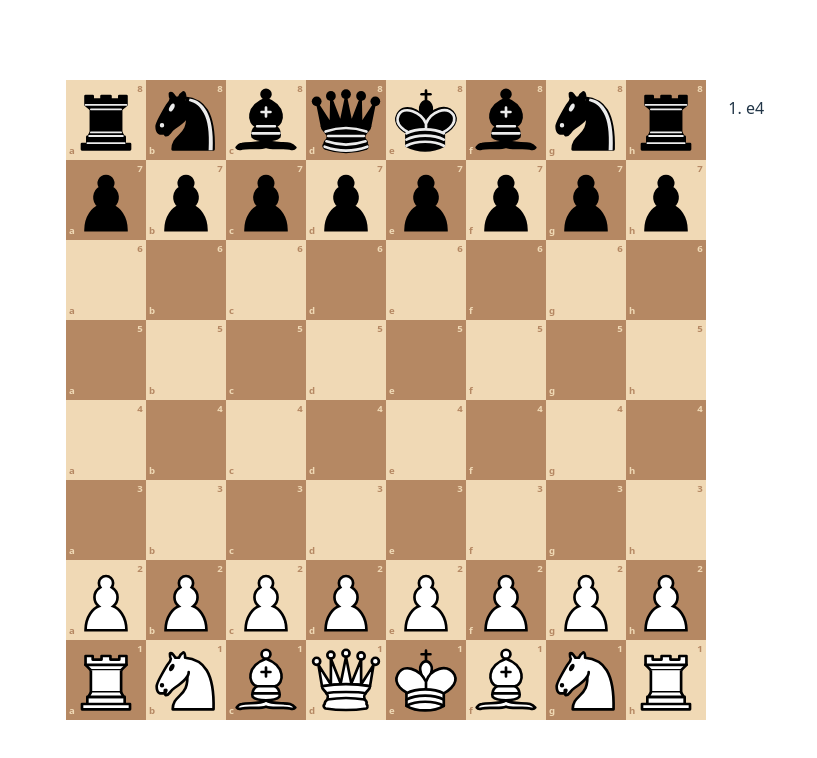
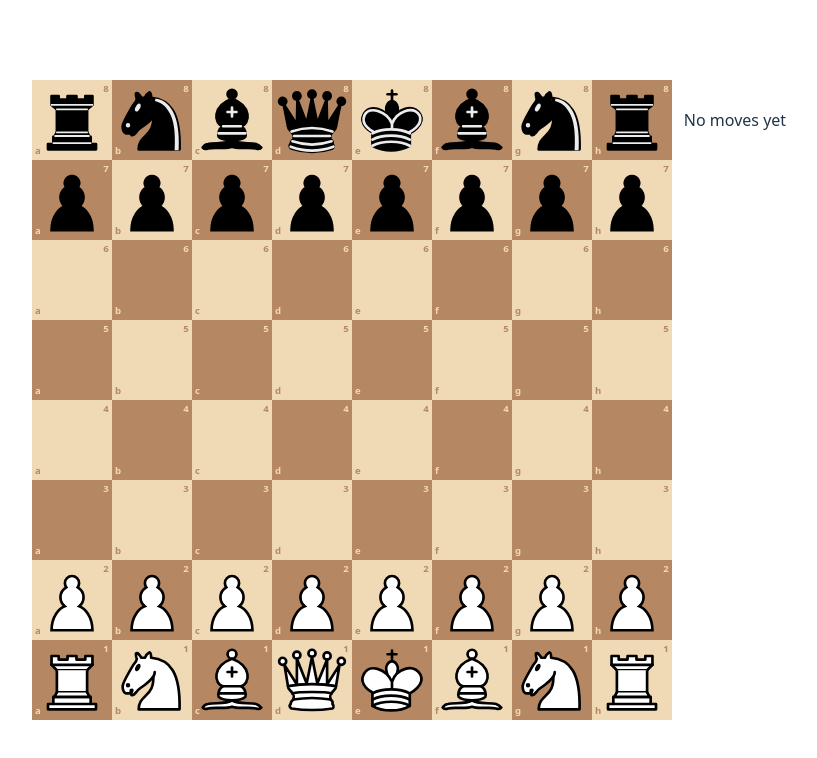
Before and after one commit to akhialomgir/chess, a React (Vite) app: page / in a window 1280 px wide. Shown: the top 758 px of the page, without its empty margins (225-1042 px from the left). Built offline with nearby package versions, Linux system fonts and the light colour scheme.

Commit message:
feat: move history

```diff
--- a/src/App.tsx
+++ b/src/App.tsx
@@ -1,18 +1,11 @@
 import './App.css'
-import Chessboard from './components/Chessboard.tsx'
+import GameBox from './components/GameBox.tsx'
 
 export default function App() {
 
   return (
     <>
-      <div className='game-box'>
-        <Chessboard />
-        <div className='chess-move'>
-          <ol>
-            <li>e4</li>
-          </ol>
-        </div>
-      </div>
+      <GameBox />
     </>
   )
 }
--- a/src/components/Chessboard.tsx
+++ b/src/components/Chessboard.tsx
@@ -1,24 +1,11 @@
 import './Chessboard.css';
-import { useState } from 'react';
+import type { DragEvent } from 'react';
+import type { Piece, Board } from '../types/chess';
+import { pieceSprite } from '../utils/pieceAssets';
 
-type Piece = 'P' | 'N' | 'B' | 'R' | 'Q' | 'K' |
-  'p' | 'n' | 'b' | 'r' | 'q' | 'k' |
-  null;
-
-const assetBase = import.meta.env.BASE_URL; // dev: '/', pages: '/chess/'
-const pieceSprite: Record<Exclude<Piece, null>, string> = {
-  P: `${assetBase}piece/wP.svg`,
-  N: `${assetBase}piece/wN.svg`,
-  B: `${assetBase}piece/wB.svg`,
-  R: `${assetBase}piece/wR.svg`,
-  Q: `${assetBase}piece/wQ.svg`,
-  K: `${assetBase}piece/wK.svg`,
-  p: `${assetBase}piece/bP.svg`,
-  n: `${assetBase}piece/bN.svg`,
-  b: `${assetBase}piece/bB.svg`,
-  r: `${assetBase}piece/bR.svg`,
-  q: `${assetBase}piece/bQ.svg`,
-  k: `${assetBase}piece/bK.svg`,
+type ChessboardProps = {
+  positions: Board;
+  onMove: (move: { from: [number, number]; to: [number, number]; isCapture: boolean }) => void;
 };
 
 function Square({ pos, value }: { pos: [number, number]; value: Piece }) {
@@ -42,40 +29,33 @@ function Square({ pos, value }: { pos: [number, number]; value: Piece }) {
   );
 }
 
-export default function Chessboard() {
-  const [Positions, setPositions] = useState<Piece[][]>([
-    ['r', 'n', 'b', 'q', 'k', 'b', 'n', 'r'],
-    ['p', 'p', 'p', 'p', 'p', 'p', 'p', 'p'],
-    [null, null, null, null, null, null, null, null],
-    [null, null, null, null, null, null, null, null],
-    [null, null, null, null, null, null, null, null],
-    [null, null, null, null, null, null, null, null],
-    ['P', 'P', 'P', 'P', 'P', 'P', 'P', 'P'],
-    ['R', 'N', 'B', 'Q', 'K', 'B', 'N', 'R'],
-  ]);
-
-  //const eatPiece = (fromPiece: Piece, _: Piece): [Piece, Piece] => [null, fromPiece];
-  const exchangePieces = (fromPiece: Piece, toPiece: Piece): [Piece, Piece] => [toPiece, fromPiece];
-
-  const handleDrop = (e: React.DragEvent, targetX: number, targetY: number) => {
+export default function Chessboard({ positions, onMove }: ChessboardProps) {
+  const handleDrop = (e: DragEvent, targetX: number, targetY: number) => {
     const fromStr = e.dataTransfer.getData('from');
     const [fromX, fromY] = fromStr.split(',').map(Number);
 
-    const newBoard = Positions.map(row => [...row]);
-    [newBoard[fromY][fromX], newBoard[targetY][targetX]] =
-      exchangePieces(newBoard[fromY][fromX], newBoard[targetY][targetX]);
-    setPositions(newBoard);
+    const fromPiece = positions[fromY][fromX];
+    const toPiece = positions[targetY][targetX];
+
+    if (!fromPiece) return; // nothing to move
+
+    onMove({
+      from: [fromX, fromY],
+      to: [targetX, targetY],
+      isCapture: Boolean(toPiece),
+    });
   };
 
   return (
     <div className='chessboard'>
       {
-        Positions.flat().map((piece, index) => {
+        positions.flat().map((piece, index) => {
           const x = index % 8;
           const y = Math.floor(index / 8);
 
           return (
             <div
+              key={index}
               onDragStart={(e) => {
                 e.dataTransfer.setData('from', `${x},${y}`);
                 e.dataTransfer.effectAllowed = 'move';
--- /dev/null
+++ b/src/components/GameBox.tsx
@@ -0,0 +1,123 @@
+import { useReducer } from 'react';
+
+import Chessboard from './Chessboard.tsx';
+import MoveList from './MoveList.tsx';
+import type { Board, MoveRecord } from '../types/chess';
+
+type GameState = {
+  history: Board[]; // stack
+  cursor: number;   // index
+  moveHistory: MoveRecord[];
+};
+
+type MoveAction =
+  | { type: 'exchange'; from: [number, number]; to: [number, number] }
+  | { type: 'capture'; from: [number, number]; to: [number, number] }
+  | { type: 'jumpTo'; cursor: number };
+
+type MoveInput = {
+  from: [number, number];
+  to: [number, number];
+  isCapture: boolean;
+};
+
+const initialBoard: Board = [
+  ['r', 'n', 'b', 'q', 'k', 'b', 'n', 'r'],
+  ['p', 'p', 'p', 'p', 'p', 'p', 'p', 'p'],
+  [null, null, null, null, null, null, null, null],
+  [null, null, null, null, null, null, null, null],
+  [null, null, null, null, null, null, null, null],
+  [null, null, null, null, null, null, null, null],
+  ['P', 'P', 'P', 'P', 'P', 'P', 'P', 'P'],
+  ['R', 'N', 'B', 'Q', 'K', 'B', 'N', 'R'],
+];
+
+function cloneBoard(board: Board): Board {
+  return board.map(row => [...row]);
+}
+
+type MoveActionWithPositions =
+  | { type: 'exchange'; from: [number, number]; to: [number, number] }
+  | { type: 'capture'; from: [number, number]; to: [number, number] };
+
+function applyMove(board: Board, action: MoveActionWithPositions): Board {
+  const next = cloneBoard(board);
+  const [fromX, fromY] = action.from;
+  const [toX, toY] = action.to;
+  const movingPiece = board[fromY][fromX];
+
+  if (!movingPiece) {
+    return next;
+  }
+
+  switch (action.type) {
+    case 'exchange': {
+      [next[fromY][fromX], next[toY][toX]] = [board[toY][toX], movingPiece];
+      break;
+    }
+    case 'capture': {
+      next[toY][toX] = movingPiece;
+      next[fromY][fromX] = null;
+      break;
+    }
+  }
+
+  return next;
+}
+
+function gameReducer(state: GameState, action: MoveAction): GameState {
+  if (action.type === 'jumpTo') {
+    return {
+      ...state,
+      cursor: action.cursor,
+    };
+  }
+
+  // Prevent moving to the same square
+  const [fromX, fromY] = action.from;
+  const [toX, toY] = action.to;
+  if (fromX === toX && fromY === toY) {
+    return state;
+  }
+
+  const currentBoard = state.history[state.cursor];
+  const updatedBoard = applyMove(currentBoard, action);
+  const movingPiece = currentBoard[fromY][fromX];
+
+  const trimmedHistory = state.history.slice(0, state.cursor + 1);
+  const trimmedMoves = state.moveHistory.slice(0, state.cursor);
+
+  return {
+    history: [...trimmedHistory, updatedBoard],
+    cursor: trimmedHistory.length,
+    moveHistory: [...trimmedMoves, { piece: movingPiece, from: action.from, to: action.to }],
+  };
+}
+
+export default function GameBox() {
+  const [{ history, cursor, moveHistory }, dispatch] = useReducer(gameReducer, {
+    history: [initialBoard],
+    cursor: 0,
+    moveHistory: [],
+  });
+
+  const positions = history[cursor];
+
+  const handleMove = ({ from, to, isCapture }: MoveInput) => {
+    dispatch({ type: isCapture ? 'capture' : 'exchange', from, to });
+  };
+
+  const handleJumpTo = (step: number) => {
+    dispatch({ type: 'jumpTo', cursor: step });
+  };
+
+  return (
+    <div className="game-box">
+      <Chessboard
+        positions={positions}
+        onMove={handleMove}
+      />
+      <MoveList moves={moveHistory} currentStep={cursor} onJumpTo={handleJumpTo} />
+    </div>
+  );
+}
--- /dev/null
+++ b/src/components/MoveList.css
@@ -0,0 +1,16 @@
+.movelist {
+    padding: 12px;
+}
+
+.movelist ol {
+    list-style: decimal;
+    padding-left: 20px;
+}
+
+.movelist li {
+    cursor: pointer;
+}
+
+.movelist li.current {
+    font-weight: bold;
+}
--- /dev/null
+++ b/src/components/MoveList.tsx
@@ -0,0 +1,43 @@
+import './MoveList.css';
+import type { MoveRecord } from '../types/chess';
+
+type MoveListProps = {
+  moves: MoveRecord[];
+  currentStep: number;
+  onJumpTo: (step: number) => void;
+};
+
+function posToNotation(pos: [number, number]): string {
+  const [x, y] = pos;
+  const file = String.fromCharCode(97 + x); // a-h
+  const rank = 8 - y; // 8-1
+  return `${file}${rank}`;
+}
+
+export default function MoveList({ moves, currentStep, onJumpTo }: MoveListProps) {
+  return (
+    <div className="movelist">
+      {moves.length === 0 ? (
+        <p>No moves yet</p>
+      ) : (
+        <ol>
+          <li
+            onClick={() => onJumpTo(0)}
+            className={currentStep === 0 ? 'current' : ''}
+          >
+            Dummy Start
+          </li>
+          {moves.map((move, index) => (
+            <li
+              key={index}
+              onClick={() => onJumpTo(index + 1)}
+              className={currentStep === index + 1 ? 'current' : ''}
+            >
+              {move.piece}:{posToNotation(move.from)}-&gt;{posToNotation(move.to)}
+            </li>
+          ))}
+        </ol>
+      )}
+    </div>
+  )
+}
--- /dev/null
+++ b/src/types/chess.ts
@@ -0,0 +1,12 @@
+export type Piece =
+    | 'P' | 'N' | 'B' | 'R' | 'Q' | 'K'
+    | 'p' | 'n' | 'b' | 'r' | 'q' | 'k'
+    | null;
+
+export type Board = Piece[][];
+
+export type MoveRecord = {
+    piece: Piece;
+    from: [number, number];
+    to: [number, number];
+};
--- /dev/null
+++ b/src/utils/pieceAssets.ts
@@ -0,0 +1,18 @@
+import type { Piece } from '../types/chess';
+
+const assetBase = import.meta.env.BASE_URL; // dev: '/', pages: '/chess/'
+
+export const pieceSprite: Record<Exclude<Piece, null>, string> = {
+    P: `${assetBase}piece/wP.svg`,
+    N: `${assetBase}piece/wN.svg`,
+    B: `${assetBase}piece/wB.svg`,
+    R: `${assetBase}piece/wR.svg`,
+    Q: `${assetBase}piece/wQ.svg`,
+    K: `${assetBase}piece/wK.svg`,
+    p: `${assetBase}piece/bP.svg`,
+    n: `${assetBase}piece/bN.svg`,
+    b: `${assetBase}piece/bB.svg`,
+    r: `${assetBase}piece/bR.svg`,
+    q: `${assetBase}piece/bQ.svg`,
+    k: `${assetBase}piece/bK.svg`,
+};
```
